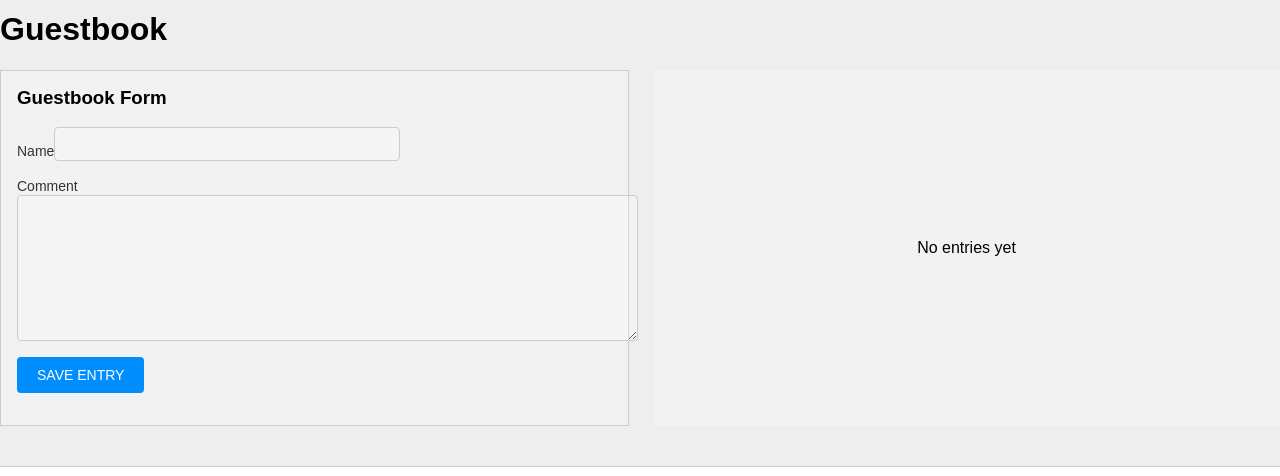
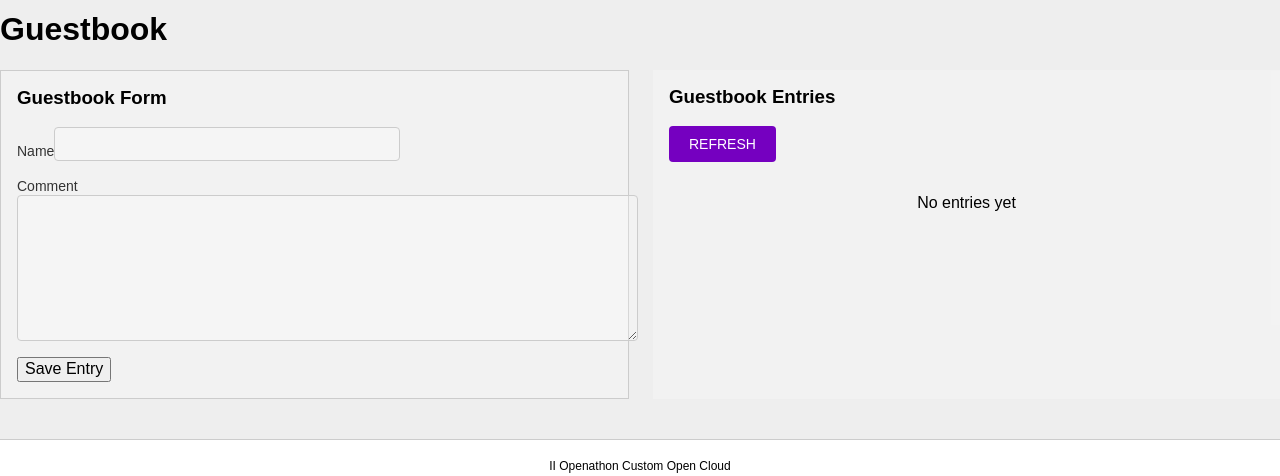
Before and after one commit to enka/openathon-2019-react, a React (Create React App) app: page /guestbook in a window 1280 px wide. Shown: the part 184-660 px from the top of the page. Built offline with nearby package versions, Linux system fonts and the light colour scheme; data requests are answered from the project's data file.

Commit message:
Posting Form Data to JSON Server

```diff
--- a/src/components/Form/Form.jsx
+++ b/src/components/Form/Form.jsx
@@ -1,4 +1,7 @@
 import React from 'react';
+import PropTypes from 'prop-types';
+import { Loader, Notification } from '../../components';
+import { Post } from '../../services/api';
 import './Form.css';
 
 const defaultProps = {
@@ -26,12 +29,12 @@ class Form extends React.Component {
         this.setState({ fields: updatedFields });
     }
 
-    handleSubmit(event) {
-        event.preventDefault();
-        if (this.props.submitForm && {}.toString.call(this.props.submitForm) === '[object Function]') {
+    handleSubmit(e, submitForm) {
+        e.preventDefault();
+        if (submitForm && {}.toString.call(submitForm) === '[object Function]') {
             const entry = {};
-            this.state.fields.map(field => (entry[field.metadata.label] = field.value));
-            this.props.submitForm(entry);
+            this.state.fields.map(field => (entry[field.metadata.label.toLowerCase()] = field.value));
+            submitForm({ data: entry });
         } else {
             const formValues = this.state.fields.reduce((result, field) => {
                 result += `${field.metadata.label.toLowerCase()}: ${field.value}\n`;
@@ -39,9 +42,7 @@ class Form extends React.Component {
             }, '');
             alert('A new form was submitted\n' + formValues);
         }
-        const resetFields = this.state.fields.map(field => {
-            return Object.assign({}, field, { value: '' });
-        });
+        const resetFields = this.state.fields.map(field => Object.assign({}, field, { value: '' }));
         this.setState({ fields: resetFields });
     }
 
@@ -53,7 +54,10 @@ class Form extends React.Component {
                         <h3>{this.props.title}</h3>
                     </header>
                 )}
-                <form onSubmit={this.handleSubmit}>
+                <Post url={this.props.requestUrl} fetchAfterMount={false}>
+                    {({ data, loading, error, onReload }) => {
+                        return (
+                            <form onSubmit={e => this.handleSubmit(e, onReload)}>
                                 {this.state.fields.map(field => {
                                     if (field.id === '1') {
                                         return (
@@ -72,15 +76,30 @@ class Form extends React.Component {
                                         return (
                                             <div key={`input-${field.id}`} className="Form__row">
                                                 <label>{field.metadata.label}</label>
-                                    <textarea id={field.id} value={field.value} onChange={this.handleChange} required />
+                                                <textarea
+                                                    id={field.id}
+                                                    value={field.value}
+                                                    onChange={this.handleChange}
+                                                    required
+                                                />
                                             </div>
                                         );
                                     } else {
                                         return null;
                                     }
                                 })}
-                    <input type="submit" value="Save Entry" />
+                                <section className="Form__submit">
+                                    <button className="Form__button" type="submit">
+                                        Save Entry
+                                    </button>
+                                    {error && <Notification type="error" message={error.message} />}
+                                    {loading && <Loader />}
+                                    {data && <span className="Form__message--success">Data Saved</span>}
+                                </section>
                             </form>
+                        );
+                    }}
+                </Post>
             </div>
         );
     }
@@ -88,4 +107,8 @@ class Form extends React.Component {
 
 Form.defaultProps = defaultProps;
 
+Form.propTypes = {
+    requestUrl: PropTypes.string.isRequired
+};
+
 export default Form;
--- a/src/containers/Guestbook/Guestbook.jsx
+++ b/src/containers/Guestbook/Guestbook.jsx
@@ -1,20 +1,15 @@
 import React from 'react';
-import { Form } from '../../components';
+import { Form, Loader, Notification } from '../../components';
+import { Get } from '../../services/api';
 import './Guestbook.css';
 
 class Guestbook extends React.Component {
     constructor(props) {
         super(props);
         this.state = {
-            entries: []
+            entry: null,
+            action: null
         };
-        this.submitForm = this.submitForm.bind(this);
-    }
-
-    submitForm(newEntry) {
-        const entries = this.state.entries;
-        entries.push(newEntry);
-        this.setState({ entries });
     }
 
     render() {
@@ -24,29 +19,51 @@ class Guestbook extends React.Component {
                     <h1>Guestbook</h1>
                 </header>
                 <section className="Guestbook__content">
-                    <Form className="Guestbook__form" title="Guestbook Form" submitForm={this.submitForm} />
-                    {this.state.entries.length > 0 ? (
-                        <div className="Guestbook__entries">
+                    <Form className="Guestbook__form" title="Guestbook Form" requestUrl="guestbook" />
+                    <Get url="guestbook" fetchAfterMount>
+                        {({ data, loading, error, onReload }) => {
+                            return (
+                                <section className="Guestbook__entries">
                                     <header>
                                         <h3>Guestbook Entries</h3>
                                     </header>
-                            <section>
-                                {this.state.entries.map((entry, i) => {
+                                    <button
+                                        className="Guestbook__refresh button"
+                                        onClick={() => onReload({ params: { refresh: true } })}
+                                    >
+                                        Refresh
+                                    </button>
+                                    {error && <Notification type="error" message={error.message} />}
+                                    {loading && <Loader />}
+                                    {data && data.length > 0 ? (
+                                        <article>
+                                            {data.map((entry, i) => {
                                                 return (
                                                     <article key={`entry-${i}`} className="Guestbook__entry">
                                                         {Object.keys(entry).map(key => {
-                                                return <p key={`entry-${i}-${key}`}>{entry[key]}</p>;
+                                                            return (
+                                                                <div key={`entry-${i}-${key}`}>
+                                                                    {key !== 'id' && (
+                                                                        <p className={`Guestbook__entry__${key}`}>
+                                                                            {entry[key]}
+                                                                        </p>
+                                                                    )}
+                                                                </div>
+                                                            );
                                                         })}
                                                     </article>
                                                 );
                                             })}
-                            </section>
-                        </div>
+                                        </article>
                                     ) : (
-                        <div className="Guestbook__entries Guestbook__entries--empty">
+                                        <div className="Guestbook__entries--empty">
                                             <p>No entries yet</p>
                                         </div>
                                     )}
+                                </section>
+                            );
+                        }}
+                    </Get>
                 </section>
             </div>
         );
--- a/src/containers/Innovation/Innovation.jsx
+++ b/src/containers/Innovation/Innovation.jsx
@@ -1,7 +1,7 @@
 import React from 'react';
 import { Switch, Route } from 'react-router-dom';
 import { ListBasic, ListItemDetail, Loader, Notification } from '../../components';
-import { Fetch } from '../../services/api';
+import { Get } from '../../services/api';
 import './Innovation.css';
 
 class Innovation extends React.Component {
@@ -13,7 +13,7 @@ class Innovation extends React.Component {
                     <h1>Innovation</h1>
                 </header>
                 <section className="Innovation__container">
-                    <Fetch url="innovation" method="get">
+                    <Get url="innovation" fetchAfterMount>
                         {({ data, loading, error }) => {
                             if (error) {
                                 return <Notification type="error" message={error.message} />;
@@ -77,7 +77,7 @@ class Innovation extends React.Component {
                             }
                             return <Loader />;
                         }}
-                    </Fetch>
+                    </Get>
                 </section>
             </div>
         );
--- a/src/containers/Services/Services.jsx
+++ b/src/containers/Services/Services.jsx
@@ -1,7 +1,7 @@
 import React from 'react';
 import { Switch, Route } from 'react-router-dom';
 import { ListBasic, ListItemDetail, Loader, Notification } from '../../components';
-import { Fetch } from '../../services/api';
+import { Get } from '../../services/api';
 import './Services.css';
 
 class Services extends React.Component {
@@ -13,7 +13,7 @@ class Services extends React.Component {
                     <h1>Services</h1>
                 </header>
                 <div className="Services__container">
-                    <Fetch url="services" method="get">
+                    <Get url="services" fetchAfterMount>
                         {({ data, loading, error }) => {
                             if (error) {
                                 return <Notification type="error" message={error.message} />;
@@ -71,7 +71,7 @@ class Services extends React.Component {
                             }
                             return <Loader />;
                         }}
-                    </Fetch>
+                    </Get>
                 </div>
             </div>
         );
--- a/src/mockdata/api.json
+++ b/src/mockdata/api.json
@@ -1,4 +1,3 @@
-
 {
   "general": {
     "what_we_do": "Accenture solves our clients' toughest challenges by providing unmatched services in strategy, consulting, digital, technology and operations. We partner with more than three-quarters of the Fortune Global 500, driving innovation to improve the way the world works and lives. With expertise across more than 40 industries and all business functions, we deliver transformational outcomes for a demanding new digital world.",
@@ -130,5 +129,6 @@
       "title": "STEWARDSHIP",
       "description": "Fulfilling our obligation of building a better, stronger and more durable company for future generations, protecting the Accenture brand, meeting our commitment to stakeholders, acting with an owner mentality, developing our people and helping improve communities and the global environment."
     }
-    ]
+  ],
+  "guestbook": []
 }
--- a/src/services/api/Fetch/Fetch.jsx
+++ b/src/services/api/Fetch/Fetch.jsx
@@ -3,7 +3,7 @@ import PropTypes from 'prop-types';
 import axios from 'axios';
 
 const defaultProps = {
-    fetchAfterMount: true,
+    fetchAfterMount: false,
     url: null,
     method: 'get',
     baseURL: 'http://localhost:3001/',
@@ -20,35 +20,57 @@ class Fetch extends React.Component {
             loading: false,
             error: null
         };
+        this.fetchData = this.fetchData.bind(this);
+        this.getRequestConfig = this.getRequestConfig.bind(this);
+        this.onReload = this.onReload.bind(this);
     }
 
-    fetchData = async () => {
-        this.setState({ loading: true });
-        const { children, fetchAfterMount, ...requestConfig } = this.props;
-        try {
-            const response = await axios(requestConfig);
-            this.setState({ data: response.data, loading: false });
-        } catch (error) {
-            this.setState({ error, loading: false });
+    fetchData = async props => {
+        if (this._isMounted) {
+            this.setState({ loading: true });
+            try {
+                const response = await axios(this.getRequestConfig(props));
+                this.setState({ data: response.data, loading: false });
+            } catch (error) {
+                this.setState({ error, loading: false });
+            }
         }
     };
 
+    getRequestConfig(props) {
+        return Object.assign(
+            { baseURL: props.baseURL, url: props.url, method: props.method, data: props.data, params: props.params },
+            props.config
+        );
+    }
+
+    onReload(props) {
+        if (!this.state.loading) {
+            this.fetchData(this.getRequestConfig(props ? Object.assign({}, this.props, props) : this.props));
+        }
+    }
+
     componentDidMount() {
-        if (this.props.fetchAfterMount) this.fetchData();
+        this._isMounted = true;
+        if (this.props.fetchAfterMount) this.fetchData(this.getRequestConfig(this.props));
+    }
+
+    componentWillUnmount() {
+        this._isMounted = false;
     }
 
     render() {
         const {
             state: { data, loading, error },
             props: { children },
-            fetchData
+            onReload
         } = this;
 
         return children({
             data,
             loading,
             error,
-            fetchData
+            onReload
         });
     }
 }
--- /dev/null
+++ b/src/services/api/FetchWrapper/FetchWrapper.jsx
@@ -0,0 +1,12 @@
+import React from 'react';
+import Request from '../Fetch/Fetch';
+
+const FetchWrapper = method => {
+    return props => (
+        <Request {...props} method={method}>
+            {props.children}
+        </Request>
+    );
+};
+
+export default FetchWrapper;
```
Also changed, not shown: src/components/Header/Header.jsx (+6 -5 lines), src/containers/Home/Home.jsx (+19 -11 lines), src/services/api/index.js (+8 -1 lines). Lines whose indentation alone changed are shown as unchanged.
